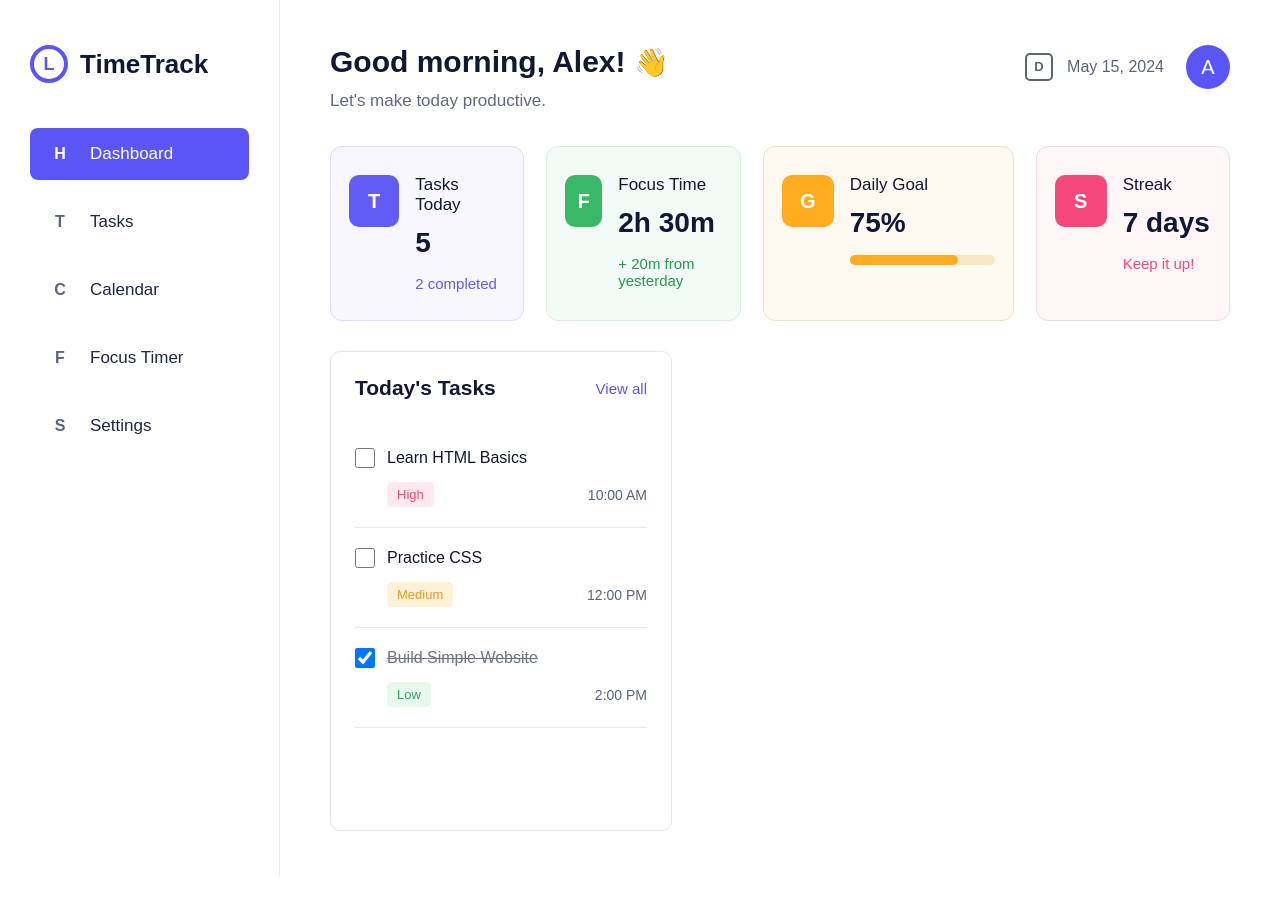
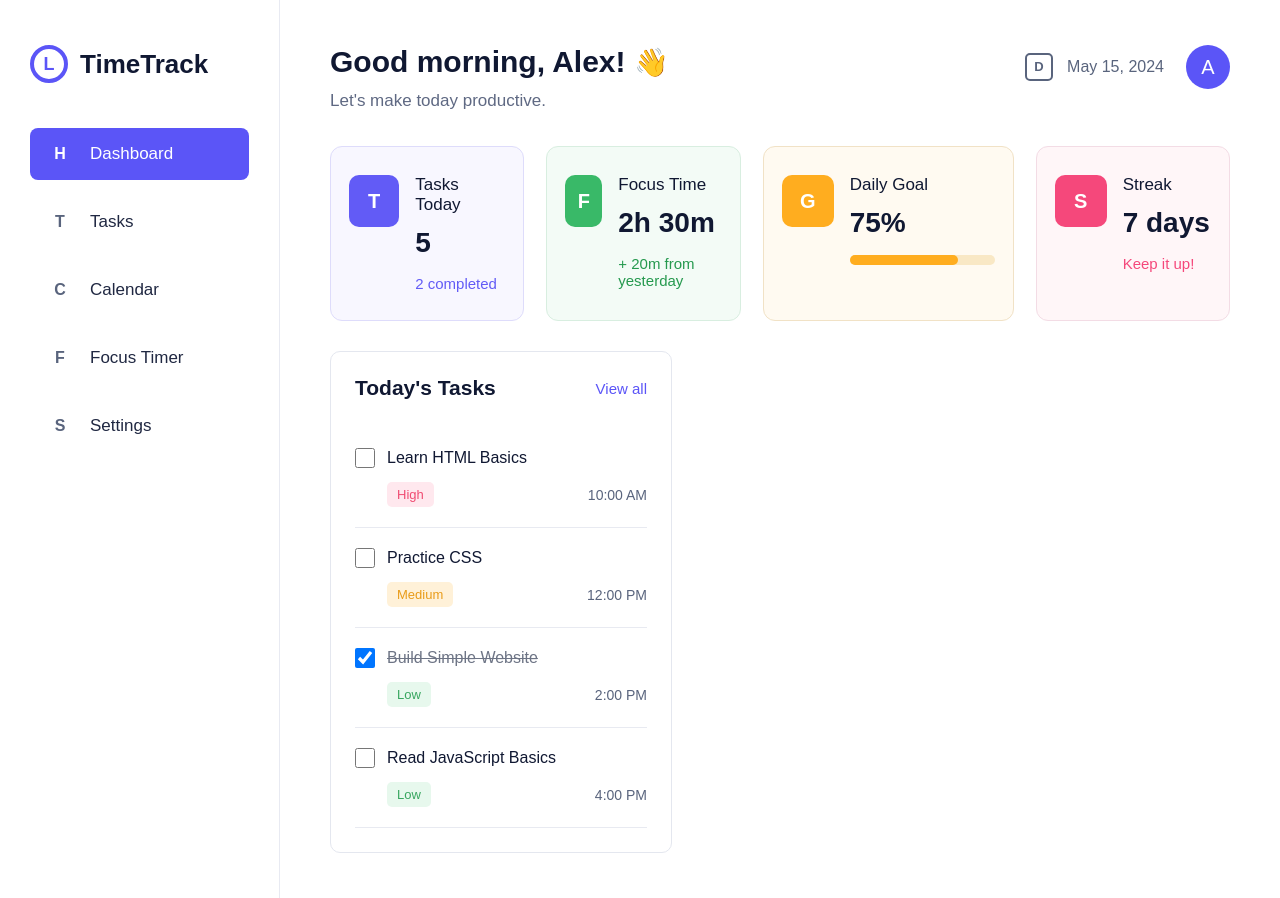
Before and after one commit to peterygalaxy-arch/Time-Management, a Flask app: page / in a window 1280 px wide. Before the commit the page ends 876 px from the top, so only its background shows below. Run offline with Flask 3, Linux system fonts and the light colour scheme.

Commit message:
add another task

```diff
--- a/templates/index.html
+++ b/templates/index.html
@@ -144,6 +144,18 @@
                                 <span class="task-time">2:00 PM</span>
                             </div>
                         </div>
+
+                        <div class="task-row">
+                            <div class="task-name">
+                                <input type="checkbox" id="task-four">
+                                <label for="task-four">Read JavaScript Basics</label>
+                            </div>
+
+                            <div class="task-details">
+                                <span class="priority low">Low</span>
+                                <span class="task-time">4:00 PM</span>
+                            </div>
+                        </div>
                     </div>
                 </div>
             </div>
```
